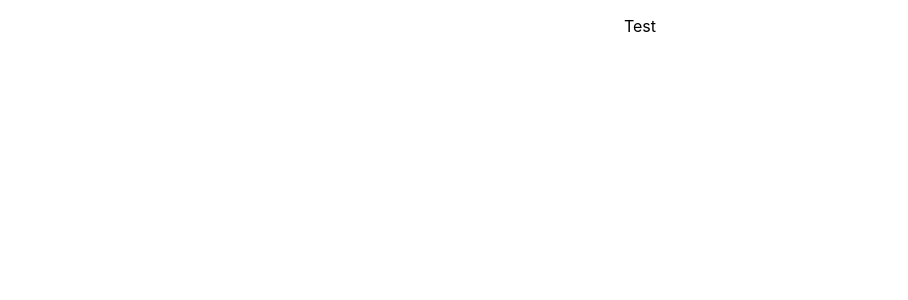
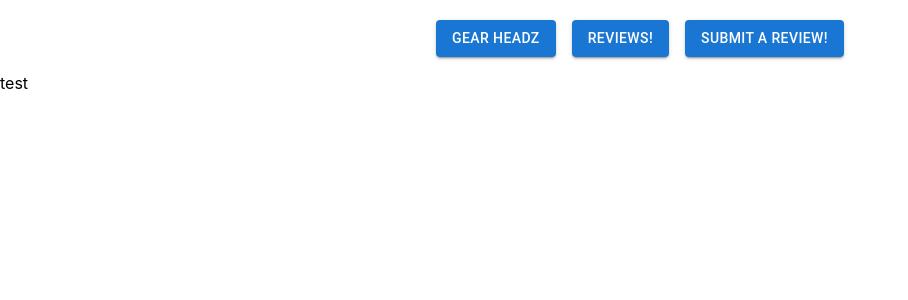
Before and after one commit to kylebrackman/phase-3-project-frontend-2, a React (Create React App) app: page /reviews in a window 1280 px wide. Shown: the top 300 px of the page, without its empty margins (0-908 px from the left). Built offline with nearby package versions, Linux system fonts and the light colour scheme.

Commit message:
added browswer router and other updates to app and review page

```diff
--- a/package.json
+++ b/package.json
@@ -11,6 +11,7 @@
     "@testing-library/user-event": "^13.5.0",
     "react": "^18.2.0",
     "react-dom": "^18.2.0",
+    "react-router-dom": "^6.7.0",
     "react-scripts": "5.0.1",
     "web-vitals": "^2.1.4"
   },
--- a/src/Components/App.js
+++ b/src/Components/App.js
@@ -1,11 +1,21 @@
 import '../App.css';
+import { Route, Routes } from "react-router-dom";
+
+
+import NavBar from "./NavBar"
+import ReviewPage from './ReviewPage';
+
 
 function App() {
   return (
-    <div className="App">
-      <p>Test</p>
+    <div >
+      <NavBar />
+      <Routes>
+          <Route path="/reviews" element={<ReviewPage />} />
+      </Routes>
     </div>
   );
+
 }
 
 export default App;
--- /dev/null
+++ b/src/Components/NavBar.js
@@ -0,0 +1,25 @@
+import React from "react";
+import { NavLink } from "react-router-dom";
+import Button from '@mui/material/Button';
+import Stack from '@mui/material/Stack';
+
+
+
+function NavBar() {
+
+    return (
+        <Stack direction="row" spacing={2} style={{justifyContent: "center", paddingTop: 20}}>
+                <NavLink to="/home">
+                    <Button variant="contained">GEAR HEADZ</Button>
+                </NavLink>
+                <NavLink to="/reviews">
+                <Button variant="contained">Reviews!</Button>
+                </NavLink>
+                <NavLink to="/submissions">
+                <Button variant="contained">Submit a Review!</Button>
+                </NavLink>
+        </Stack>
+    )
+}
+
+export default NavBar
--- a/src/Components/ReviewPage.js
+++ b/src/Components/ReviewPage.js
@@ -0,0 +1,11 @@
+import React from "react";
+
+function ReviewPage() {
+    return (
+        <div>
+            <p>test</p>
+        </div>
+    )
+}
+
+export default ReviewPage
--- a/src/index.js
+++ b/src/index.js
@@ -3,12 +3,14 @@ import ReactDOM from 'react-dom/client';
 import './index.css';
 import App from './Components/App';
 import reportWebVitals from './reportWebVitals';
+import { BrowserRouter } from 'react-router-dom';
+
 
 const root = ReactDOM.createRoot(document.getElementById('root'));
 root.render(
-  <React.StrictMode>
+  <BrowserRouter>
     <App />
-  </React.StrictMode>
+  </BrowserRouter>
 );
 
 // If you want to start measuring performance in your app, pass a function
```
Also changed, not shown: 1 other file (tests, documents, lock files or other folders).
